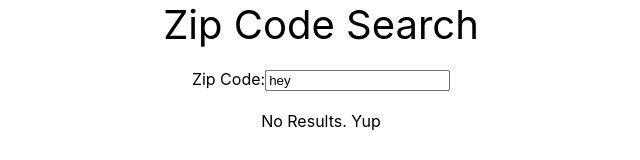
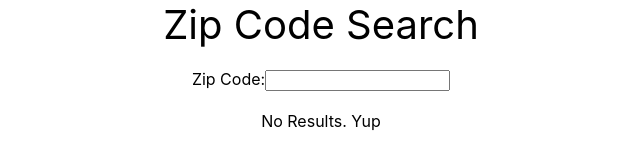
Before and after one commit to joshcwinton/Zip-Search-App, a React (Create React App) app in the folder zip-search-app/: page / in a window 1280 px wide. Shown: the top 160 px of the page, without its empty margins (319-959 px from the left). Built offline with nearby package versions, Linux system fonts and the light colour scheme.

Commit message:
changed input type

```diff
--- a/zip-search-app/src/components/SearchForm.js
+++ b/zip-search-app/src/components/SearchForm.js
@@ -15,7 +15,7 @@ class SearchForm extends Component {
       <div id='search-form'>
         <form>
           Zip Code:
-          <input type="search" name="zip" value="hey "/>
+          <input type="text" name="zip" value={this.state.zipCode}/>
         </form>
       </div>
     );
```
